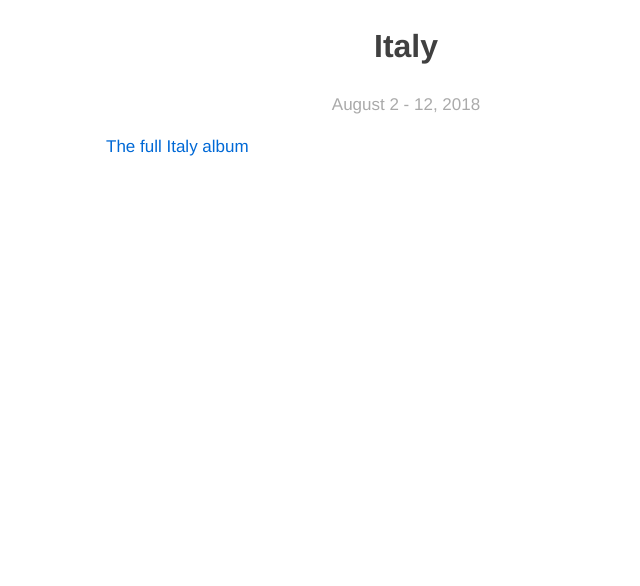
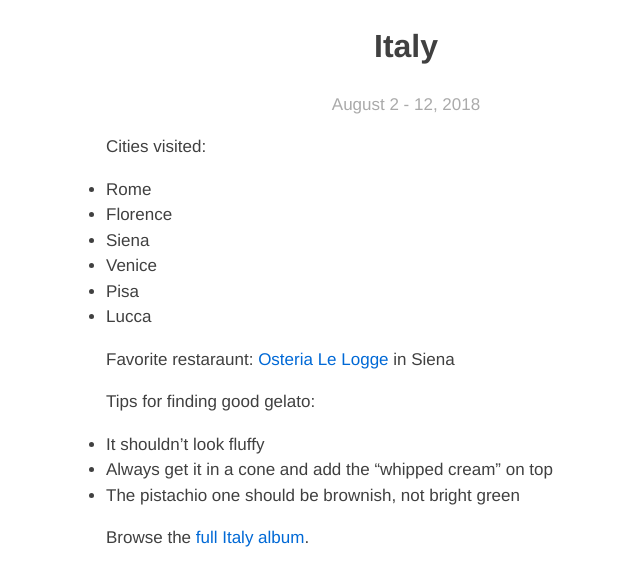
Before and after one commit to neilgupta/neilgupta.github.com, a Jekyll site: the page built from books/italy.md, in a window 1280 px wide. Shown: the top 586 px of the page, without its empty margins (234-874 px from the left). Built offline with Jekyll 4.4.1, drawn with Linux system fonts in a browser that asks for light colours.

Commit message:
add more content to italy page

```diff
--- a/books/italy.md
+++ b/books/italy.md
@@ -7,4 +7,21 @@ title: Italy
 
 <p class="meta centered">August 2 - 12, 2018</p>
 
-[The full Italy album](https://www.icloud.com/sharedalbum/#B0iGfnH8tGEuYbY)
+Cities visited:
+
+* Rome
+* Florence
+* Siena
+* Venice
+* Pisa
+* Lucca
+
+Favorite restaraunt: [Osteria Le Logge](https://www.yelp.com/biz/osteria-le-logge-siena) in Siena
+
+Tips for finding good gelato:
+
+* It shouldn't look fluffy
+* Always get it in a cone and add the "whipped cream" on top
+* The pistachio one should be brownish, not bright green
+
+Browse the [full Italy album](https://www.icloud.com/sharedalbum/#B0iGfnH8tGEuYbY).
```
